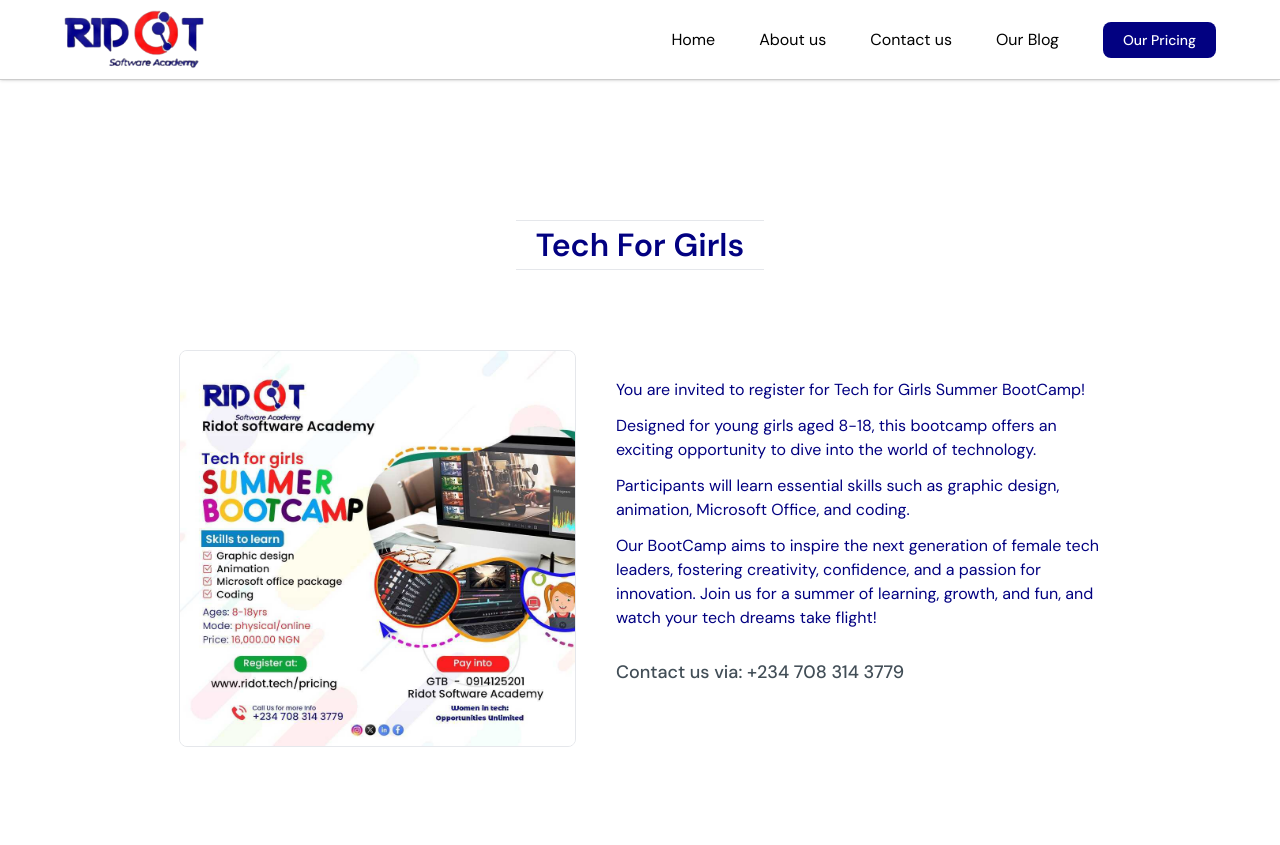
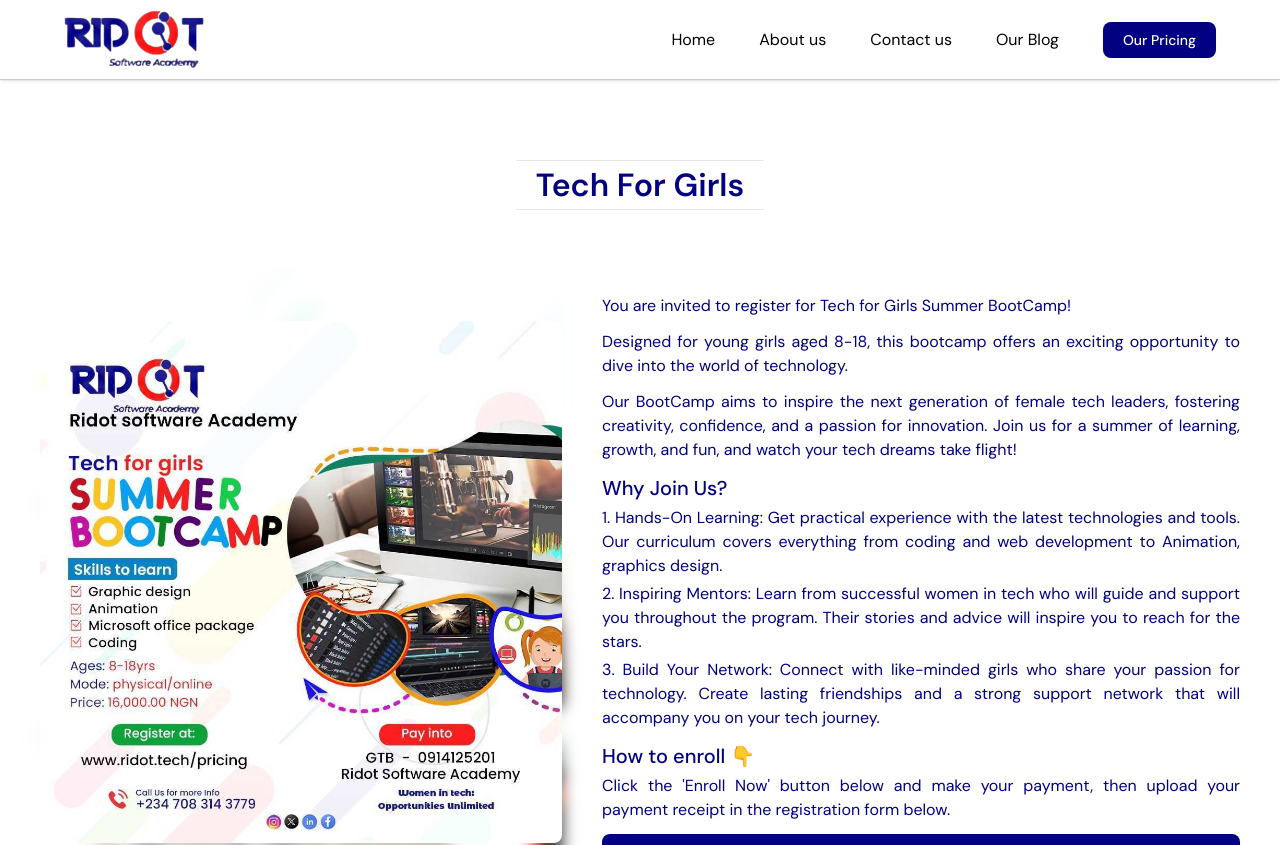
Before and after one commit to rahmlad-aramide/ridot-software-academy, a React (Vite) app: page /t4g in a window 1280 px wide. Shown: the top 845 px of the page. Built offline with nearby package versions, Linux system fonts and the light colour scheme.

Commit message:
update: added the pricing for t4g

```diff
--- a/src/index.css
+++ b/src/index.css
@@ -6,3 +6,6 @@
     height: 100%;
     min-height: 100vh;
 }
+.tech-4-girls p, .tech-4-girls li {
+    text-align: justify;
+}
--- a/src/pages/Bootcamp.jsx
+++ b/src/pages/Bootcamp.jsx
@@ -1,36 +1,79 @@
 import { Layout } from "../components";
-import hero from '../assets/images/g4tb.jpg'
+import hero from "../assets/images/g4tb.jpg";
+import { useState } from "react";
+import { PaystackCheckout } from "../utils";
 
 export default function Bootcamp() {
+  const [selectedPrice, setSelectedPrice] = useState(16000);
+  const [openModal, setOpenModal] = useState(false);
   return (
     <Layout>
-      <section className="min-h-screen flex flex-col w-[calc(100%_-_32px)] sm:w-[calc(100%_-_50px)] md:w-[calc(100%_-_64px)] mx-auto">
-        <h2 className="text-primary flex mx-auto w-fit text-center mt-[120px] md:mt-[140px] py-[10px] px-5 border-y-[1.5px] text-xl md:text-[32px] font-semibold relative z-10">
+      <section className="min-h-screen flex flex-col w-[calc(100%_-_32px)] sm:w-[calc(100%_-_50px)] md:w-[calc(100%_-_64px)] mx-auto tech-4-girls">
+        <h2 className="text-primary flex mx-auto w-fit text-center mt-12 md:mt-20 py-[10px] px-5 border-y-[1.5px] text-xl md:text-[32px] font-semibold relative z-10">
           Tech For Girls
         </h2>
-        <div className="font-gigaSans flex flex-col sm:flex-row justify-between pt-8 md:pt-[80px] max-w-[922px] mx-auto text-primary relative z-10 sm:space-x-10">
-          <div className="w-full sm:w-[45%] flex justify-center items-center">
+        <div className="font-gigaSans flex flex-col sm:flex-row justify-between pt-8 md:pt-14 max-w-[1200px] mx-auto text-primary relative z-10 sm:space-x-10">
+          <div className="w-full sm:w-[45%] flex justify-center items-center relative">
+            <div className="hidden sm:flex h-full bg-[url('./src/assets/images/g4tb.jpg')] filter blur-[8px] bg-opacity-40 w-full" />
             <img
               src={hero}
               alt="Tech for girls bootcamp flyer"
-              className="w-full border border-fbc_blue-100 rounded-lg"
+              className="w-full rounded-lg sm:absolute"
             />
           </div>
           <div className="flex flex-col pt-11 md:py-7 w-full sm:w-[55%] space-y-3">
             <p className="text-primary mt-3 md:mt-0">
-            You are invited to register for Tech for Girls Summer BootCamp!
+              You are invited to register for Tech for Girls Summer BootCamp!
             </p>
             <p className="text-primary">
-            Designed for young girls aged 8-18, this bootcamp offers an exciting opportunity to dive into the world of technology.
+              Designed for young girls aged 8-18, this bootcamp offers an
+              exciting opportunity to dive into the world of technology.
+            </p>
+            <p className="text-primary hidden">
+              Participants will learn essential skills such as graphic design,
+              animation, Microsoft Office, and coding.
             </p>
             <p className="text-primary">
-            Participants will learn essential skills such as graphic design, animation, Microsoft Office, and coding.
+              Our BootCamp aims to inspire the next generation of female tech
+              leaders, fostering creativity, confidence, and a passion for
+              innovation. Join us for a summer of learning, growth, and fun, and
+              watch your tech dreams take flight!
             </p>
-            <p className="text-primary">
-            Our BootCamp aims to inspire the next generation of female tech leaders, fostering creativity, confidence, and a passion for innovation. Join us for a summer of learning, growth, and fun, and watch your tech dreams take flight!
-            </p>
-            <p className="text-[#424E57] text-lg font-medium mb-3 md:mb-0 pt-4">
-              Contact us via: <a href="tel:++2347083143779">+234 708 314 3779</a>
+            <ul className="space-y-1">
+              <h3 className="text-xl font-medium">Why Join Us?</h3>
+              <li>
+                1. Hands-On Learning: Get practical experience with the latest
+                technologies and tools. Our curriculum covers everything from
+                coding and web development to Animation, graphics design.
+              </li>
+              <li>
+                2. Inspiring Mentors: Learn from successful women in tech who
+                will guide and support you throughout the program. Their stories
+                and advice will inspire you to reach for the stars.
+              </li>
+              <li>
+                3. Build Your Network: Connect with like-minded girls who share
+                your passion for technology. Create lasting friendships and a
+                strong support network that will accompany you on your tech
+                journey.
+              </li>
+            </ul>
+            <ul className="space-y-1">
+              <h3 className="text-xl font-medium">How to enroll 👇</h3>
+              <li>
+                Click the &apos;Enroll Now&apos; button below and make your payment, then
+                upload your payment receipt in the registration form below.
+              </li>
+            </ul>
+            <button
+              onClick={() => setOpenModal(!openModal)}
+              className="w-full rounded-lg bg-primary py-2 text-white text-sm transition duration-200 hover:scale-95 active:scale-100"
+            >
+              Enroll Now
+            </button>
+            <p className="hidden text-[#424E57] text-lg font-medium mb-3 md:mb-0 pt-4">
+              Contact us via:{" "}
+              <a href="tel:++2347083143779">+234 708 314 3779</a>
             </p>
           </div>
         </div>
@@ -47,6 +90,15 @@
           </div>
         </div>
       </section>
+      {openModal && selectedPrice !== null && (
+        <div className="h-screen w-full fixed z-50 top-0 left-0 bg-black/30 backdrop-blur-sm flex justify-center">
+          <PaystackCheckout
+            selectedPrice={selectedPrice}
+            setSelectedPrice={setSelectedPrice}
+            setOpenModal={setOpenModal}
+          />
+        </div>
+      )}
     </Layout>
   );
 }
--- a/src/utils/PaystackCheckout/PaystackCheckout.jsx
+++ b/src/utils/PaystackCheckout/PaystackCheckout.jsx
@@ -3,11 +3,10 @@
 import { PaystackConsumer } from "react-paystack";
 
 // eslint-disable-next-line react/prop-types
-const PaystackCheckout = ({selectedPrice, selectedPrices, setSelectedPrice, setOpenModal}) => {
+const PaystackCheckout = ({selectedPrice, selectedPrices=null, setSelectedPrice, setOpenModal}) => {
   const navigateTo = useNavigate();
   const [paymentEmail, setPaymentEmail] = useState("");
   const [fAmount, setFAmount] = useState(selectedPrice);
-  console.log(fAmount.toLocaleString())
 
   const config = {
     reference: new Date().getTime().toString(),
@@ -66,11 +65,16 @@
           <label htmlFor="price" className="my-2 text-sm text-[#808097]">
             Amount to pay
           </label>
+          {selectedPrices?
           <select value={fAmount} onChange={handleAmountChange} name="price" id="price" className="w-full rounded border border-[#012F1C] py-1 px-3 outline-none text-sm">
             {selectedPrices?.map((s, idx)=>(
               <option key={idx} value={s.price}><span>{s.percent}</span> <span className="text">= ₦{(s.price).toLocaleString()}.00K</span></option>
             ))}
-          </select>
+          </select>:
+          <select value={fAmount} onChange={handleAmountChange} name="price" id="price" className="w-full rounded border border-[#012F1C] py-1 px-3 outline-none text-sm">
+            <option value={selectedPrice}> <span className="text">₦{(selectedPrice).toLocaleString()}.00K</span></option>
+        </select>
+          }
         </div>
         {
           <PaystackConsumer {...componentProps}>
```
